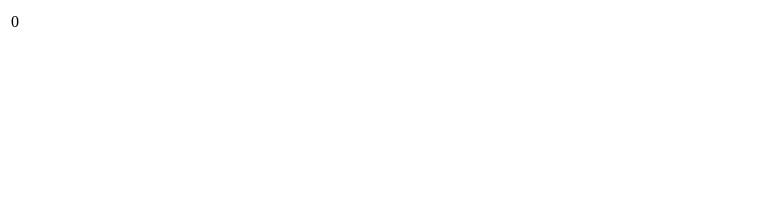
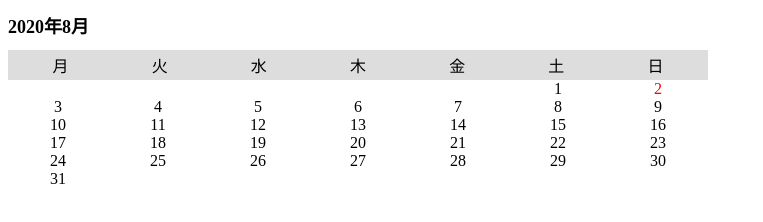
Before and after one commit to ayadayo/calendar, a plain HTML site: page index.html in a window 1280 px wide. Shown: the whole page, without its empty margins (0-763 px from the left). Drawn offline with nearby package versions, Linux system fonts and the light colour scheme.

Commit message:
今月分のカレンダーを作成してみた

```diff
--- a/index.html
+++ b/index.html
@@ -3,27 +3,21 @@
 <head>
   <meta charset="UTF-8">
   <meta name="viewport" content="width=device-width, initial-scale=1.0">
-  <title>カレンダー</title>
+	<title>カレンダー</title>
+	<link rel="stylesheet" href="style.min.css">
 </head>
 <body>
   <div id="app">
-
+		<div class="c-calendar">
+			<h1 class="c-calendar__heading">{{nowYear}}年{{nowMonthStr}}月</h1>
+			<div class="c-calendar__weeks"><div v-for="week in nowOfWeekStr" class="c-calendar__item">{{week}}</div></div>
+			<div class="c-calendar-module">
+				<div v-for="day in calendarDate" class="c-calendar__item" :class="today(day)">{{day}}</div>
+			</div>
+		</div>
   </div>
-  <!-- 先月・今月・来月のカレンダー作成する -->
-  <script src="https://cdn.jsdelivr.net/npm/vue/dist/vue.js"></script>
+	<script src="https://cdn.jsdelivr.net/npm/vue/dist/vue.js"></script>
   <script>
-		//基本データ
-		// const now = new Date();
-		// const nowYear = now.getFullYear();
-		// const nowMonth = now.getMonth() + 1;
-		// const nowdate = now.getDate();
-		// const nowOfWeek = now.getDay();
-		// const nowOfWeekStr = ['日','月','火','水','木','金','土'];
-		// let firstDayWeek = new Date(`${nowYear}/${nowMonth}/1`);
-		// firstDayWeek = nowOfWeekStr[firstDayWeek.getDay()];//初日の曜日
-		// const lastDate = new Date(nowYear,nowMonth,0);//月末の日付
-// 		const firstDayWeek2 = new Date(nowYear,nowMonth - 1 ,1).getDay();
-// console.log(firstDayWeek2);
     const calendar = new Vue({
 			data:function(){
 				return {
@@ -33,8 +27,9 @@
 					nowMonthStr:'',
 					nowdate:'',
 					nowOfWeek:'',
-					nowOfWeekStr:'',
-					firstDayWeek:''
+					nowOfWeekStr:['月','火','水','木','金','土','日'],
+					firstDayWeek:'',
+					isToday:'-is-today'
 				}
 			},
 			created: function(){
@@ -44,27 +39,32 @@
 				this.nowMonthStr = this.nowMonth + 1,
 				this.nowdate = this.now.getDate(),
 				this.nowOfWeek = this.now.getDay(),
-				this.nowOfWeekStr = ['日','月','火','水','木','金','土'],
 				this.firstDayWeek = new Date(this.nowYear,this.nowMonth ,1).getDay()
 			},
 			computed: {
-				calendarMake:function(){
+				calendarDate:function(){
 					const firstDayWeek = new Date(this.nowYear,this.nowMonth ,1).getDay();//月初の曜日
-					const lastDate = new Date(this.nowYear,this.nowMonth,0);//月末の日付
-
+					const lastDate = new Date(this.nowYear,this.nowMonth,0).getDate();//月末の日付
+					const space = firstDayWeek === 0 ? 6:firstDayWeek - 1;
+					const spaceNumber = [...Array(space)].map(function(_,i){
+						return '';
+					});
+					const daysAllNumber = [...Array(lastDate)].map(function(_,i){
+						return i + 1;
+					});
+					const totalDays = [...spaceNumber,...daysAllNumber];
+					return totalDays;
 				}
 			},
-			template:
-			`<table>
-				<tr>
-				</tr>
-				<tr>
-				<td>{{nowOfWeek}}</td>
-				</tr>
-			</table>
-			`
+			methods: {
+				today:function(day){
+					if(day === this.nowdate) {
+						return this.isToday;
+					}
+				}
+			}
     });
     calendar.$mount('#app');
-  </script>
+	</script>
 </body>
 </html>
--- /dev/null
+++ b/style.scss
@@ -0,0 +1,32 @@
+#app {
+	* {
+		box-sizing: border-box;
+	}
+}
+
+.c-calendar {
+	width: 700px;
+}
+
+.c-calendar__heading {
+	font-size: 18px;
+}
+
+.c-calendar__weeks {
+	display: flex;
+	background: #ddd;
+  padding: 3px;
+}
+
+.c-calendar__item {
+	flex: 0 1 calc(700px/7);
+	text-align: center;
+	&.-is-today {
+		color: red;
+	}
+}
+
+.c-calendar-module {
+	display: flex;
+	flex-wrap: wrap;
+}
```
Also changed, not shown: style.css (added), style.min.css (added).
